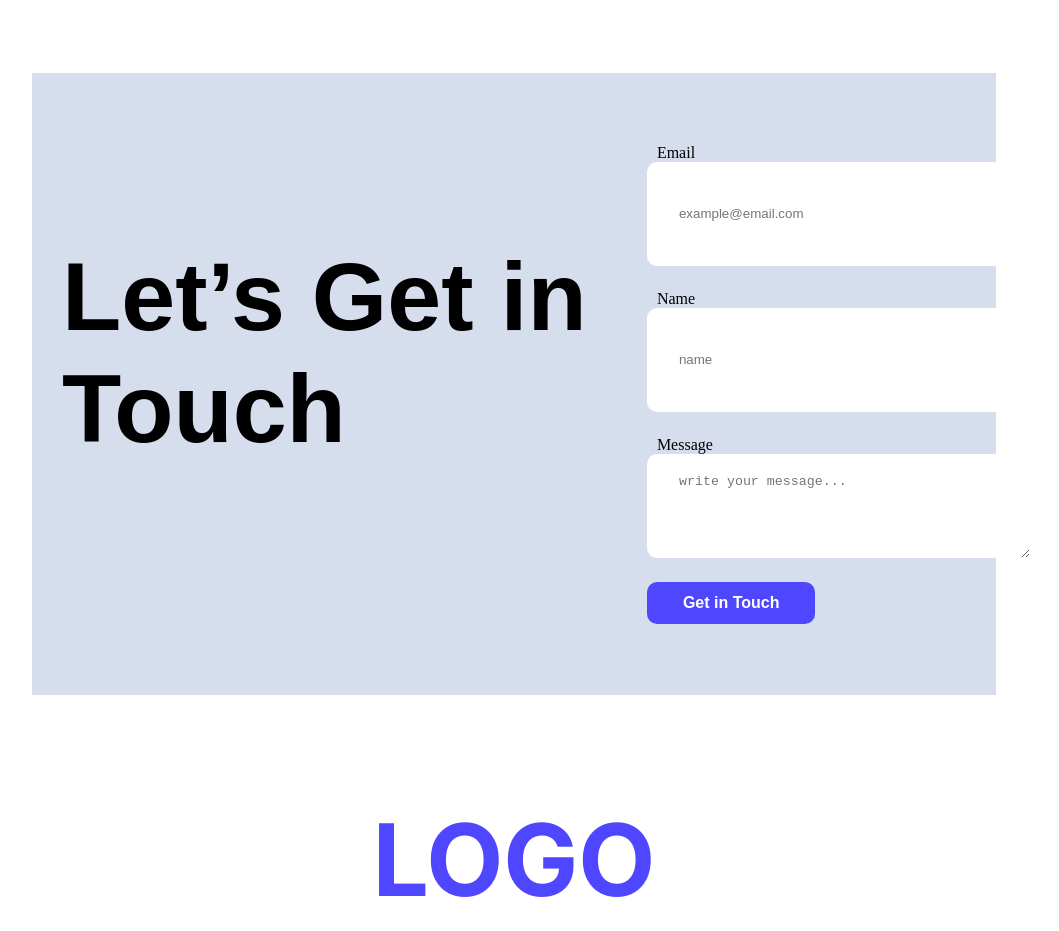
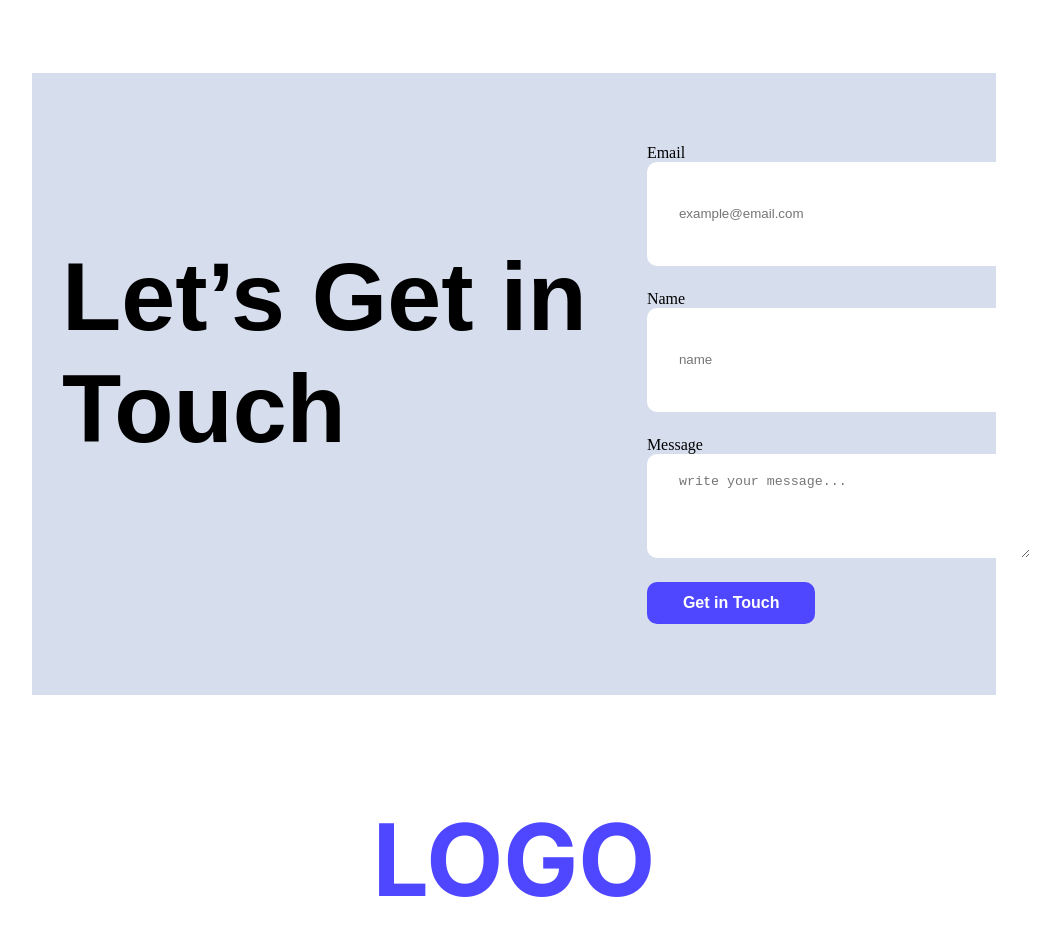
Before and after one commit to MoriumIslam/B12A1_PH, a plain HTML site: page index.html in a window 1280 px wide. Shown: the part 3200-4131 px from the top of the page, without its empty margins (126-1185 px from the left). Drawn offline with Linux system fonts and the light colour scheme.

Commit message:
commit12

```diff
--- a/styles/style.css
+++ b/styles/style.css
@@ -299,6 +299,3 @@ nav ul li a{
   list-style: none;
   color:#8987A1;
 }
-label{
-  padding: 10px;
-}
```
